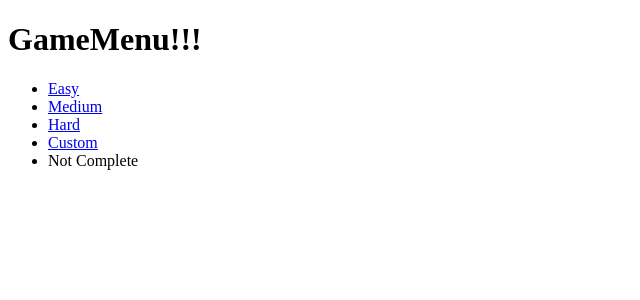
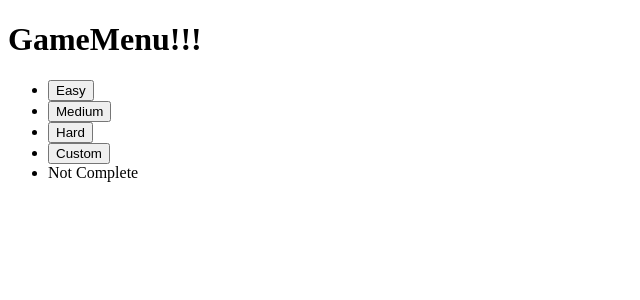
Before and after one commit to AlecDivito/bomb-finder, a React (Create React App) app: page /play in a window 1280 px wide. Shown: the top 300 px of the page, without its empty margins (0-640 px from the left). Built offline with nearby package versions, Linux system fonts and the light colour scheme.

Commit message:
changing routing to work with id's instead of strings (shifting responsibility)

```diff
--- a/src/App.tsx
+++ b/src/App.tsx
@@ -27,8 +27,8 @@ const App: React.FC = () => {
           <Route path="/stats" component={Stats} />
 
           {/* This one is special */}
-          <Route path="/game/:game" component={Game} />
-          <Route path="/game/:game/game-won" component={GameWon} />
+          <Route path="/game/:id" component={Game} />
+          <Route path="/game/:id/game-won" component={GameWon} />
         </Switch>
       </Suspense>
     </BrowserRouter>
--- a/src/components/GameBoard.tsx
+++ b/src/components/GameBoard.tsx
@@ -3,15 +3,12 @@ import BombFinder from "../logic/BombFinder";
 import BombFinderRenderer from "../logic/BombFinderRenderer";
 import InputController from "../logic/InputController";
 import { Link } from 'react-router-dom';
-import { GameDifficulty } from '../models/GameTypes';
+import { GameDifficulty, GameProgress } from '../models/GameTypes';
 import Games from '../models/Games';
 
 interface Props {
     id: string;
-    difficulty: GameDifficulty;
-    width: number;
-    height: number;
-    bombs: number;
+    onGameFinished: (result: GameProgress) => void
 }
 
 interface State {
@@ -30,7 +27,7 @@ class GameBoard extends Component<Props, State> {
 
     constructor(props: Props) {
         super(props);
-        const games = new Games(props.id, props.difficulty, props.width, props.height, props.bombs, []);
+        const games = new Games(props.id, props.difficulty, props.width, props.height, props.bombs);
         const gameState = new BombFinder(games);
         this.state = {
             lastFrame: 0,
--- a/src/models/GameTypes.ts
+++ b/src/models/GameTypes.ts
@@ -12,4 +12,4 @@ export enum GameStatus {
 
 export type GameDifficulty = "easy" | "medium" | "hard" | "custom";
 
-export type GameProgress = "inprogress" | "lost" | "won";
+export type GameProgress = "created" | "inprogress" | "lost" | "won";
--- a/src/models/Games.ts
+++ b/src/models/Games.ts
@@ -40,7 +40,6 @@ export default class Games extends IndexDbTable {
         width: number,
         height: number,
         bombs: number,
-        board: Cell[],
     ) {
         super();
         this.id = id;
@@ -49,16 +48,20 @@ export default class Games extends IndexDbTable {
         this.width = width;
         this.height = height;
         this.bombs = bombs;
-        this.board = board;
+        this.board = [];
         this.invisiblePieces = this.totalPieces;
-        this.result = "inprogress";
+        this.result = "created";
     }
 
     public get totalPieces() {
         return (this.width * this.height) - this.bombs;
     }
 
-    public update(delta: number) {
+    static async DoesGameExists(id: string) {
+
+    }
+
+    static async GetGame(id: string) {
 
     }
 
--- a/src/models/Preferences.ts
+++ b/src/models/Preferences.ts
@@ -45,7 +45,7 @@ export default class Preferences extends IndexDbTable {
         return p;
     }
 
-    static async getPreferences() {
+    static async GetPreferences() {
         const p = new Preferences();
         const newP = await p.getById(p.preferences);
         return newP;
--- a/src/pages/game-menu.tsx
+++ b/src/pages/game-menu.tsx
@@ -1,24 +1,59 @@
 import React, { Component } from "react";
-import { Link } from "react-router-dom";
+import { Link, Redirect } from "react-router-dom";
+import uuid from "../util/uuid";
+import { GameDifficulty } from "../models/GameTypes";
+import Games from "../models/Games";
 
-export default class GameMenu extends Component {
+interface State {
+    gameId?: string;
+    gameLocation?: string;
+}
+
+export default class GameMenu extends Component<{}, State> {
+
+    prepareDefaultGame = async (difficulty: GameDifficulty) => {
+        const gameId = uuid();
+        let game = undefined;
+        switch (difficulty) {
+            case "easy":
+                game = new Games(gameId, difficulty, 8, 8, 10);
+                break;
+            case "medium":
+                game = new Games(gameId, difficulty, 16, 16, 40);
+                break;
+            case "hard":
+                game = new Games(gameId, difficulty, 24, 24, 99);
+                break;
+            case "custom":
+                console.warn("please implement me (custom)");
+                return;
+            default: // ID
+                console.warn("Please Implement me (Default)")
+                return;
+        }
+        await game!.save();
+        this.setState({ gameId, gameLocation: `/game/${gameId}` });
+    }
 
     public render() {
+        if (this.state && this.state.gameId && this.state.gameLocation) {
+            return <Redirect to={this.state.gameLocation} />
+        }
         return (
             <div>
                 <h1>GameMenu!!!</h1>
                 <ul>
                     <li>
-                        <Link to="/game/easy">Easy</Link>
+                        <button onClick={() => this.prepareDefaultGame("easy")}>Easy</button>
                     </li>
                     <li>
-                        <Link to="/game/medium">Medium</Link>
+                        <button onClick={() => this.prepareDefaultGame("medium")}>Medium</button>
                     </li>
                     <li>
-                        <Link to="/game/hard">Hard</Link>
+                        <button onClick={() => this.prepareDefaultGame("hard")}>Hard</button>
                     </li>
                     <li>
-                        <Link to="/game/custom">Custom</Link>
+                        <button onClick={() => this.prepareDefaultGame("custom")}>Custom</button>
                     </li>
                     <li>
                         Not Complete
--- a/src/pages/game-won.tsx
+++ b/src/pages/game-won.tsx
@@ -3,7 +3,7 @@ import { Link, RouteComponentProps } from "react-router-dom";
 import { GameDifficulty } from "../models/GameTypes";
 
 interface ParamProps {
-    game: GameDifficulty;
+    id: string;
 }
 
 type Props = RouteComponentProps<ParamProps>;
--- a/src/pages/game.tsx
+++ b/src/pages/game.tsx
@@ -1,51 +1,58 @@
 import React, { Component } from 'react';
-import { GameDifficulty } from '../models/GameTypes';
+import { GameProgress } from '../models/GameTypes';
 import GameBoard from '../components/GameBoard';
-import { RouteComponentProps } from 'react-router';
-import uuid from '../util/uuid';
+import { RouteComponentProps, Redirect } from 'react-router';
+import Games from '../models/Games';
 
 interface ParamProps {
-    game: GameDifficulty;
+    id: string;
 }
 
 type Props = RouteComponentProps<ParamProps>;
 
 interface State {
-    width: number;
-    height: number;
-    bombs: number;
-    gameId: string;
+    // for when the game is done
+    to404Page: boolean;
+    toWonPage: boolean;
+    ready: boolean;
 }
 
 export default class Game extends Component<Props, State> {
 
-    constructor(props: Props) {
-        super(props);
-        switch (this.props.match.params.game) {
-            case "easy":
-                this.state = { width: 8, height: 8, bombs: 10, gameId: uuid() };
-                break;
-            case "medium":
-                this.state = { width: 16, height: 16, bombs: 40, gameId: uuid() };
-                break;
-            case "hard":
-                this.state = { width: 24, height: 24, bombs: 99, gameId: uuid() };
-                break;
-            case "custom": break;
-            default: // ID
-                break;
+    static state = {
+        to404Page: false,
+        toWonPage: false,
+        ready: false,
+    }
+
+    async componentDidMount() {
+        const exists = Games.DoesGameExists(this.props.match.params.id);
+        if (exists) {
+            this.setState({ to404Page: true, ready: true });
+        }
+        else {
+            this.setState({ to404Page: false, ready: true });
         }
     }
 
+    gameFinished = (result: GameProgress) => {
+        this.setState({ toWonPage: result === "won" });
+    }
+
     public render() {
-        console.log(this.state);
-        return (
-            <GameBoard
-                id={this.state.gameId}
-                difficulty={this.props.match.params.game}
-                width={this.state.width}
-                height={this.state.height}
-                bombs={this.state.bombs} />
-        );
+        if (this.state.toWonPage) {
+            return <Redirect to={`/game/${this.props.match.params.id}/game-won`} />
+        }
+        else if (this.state.to404Page) {
+            console.warn("Please implement me (404 page)");
+            return null;
+        }
+        else if (this.state.ready) {
+            return <GameBoard
+                id={this.props.match.params.id}
+                onGameFinished={this.gameFinished} />
+        } else {
+            return null;
+        }
     }
 }
--- a/src/pages/settings.tsx
+++ b/src/pages/settings.tsx
@@ -8,7 +8,7 @@ interface Props {
 export default class Settings extends Component<Props, Preferences> {
 
     async componentDidMount() {
-        const preferences = await Preferences.getPreferences();
+        const preferences = await Preferences.GetPreferences();
         this.setState(preferences);
     }
 
```
